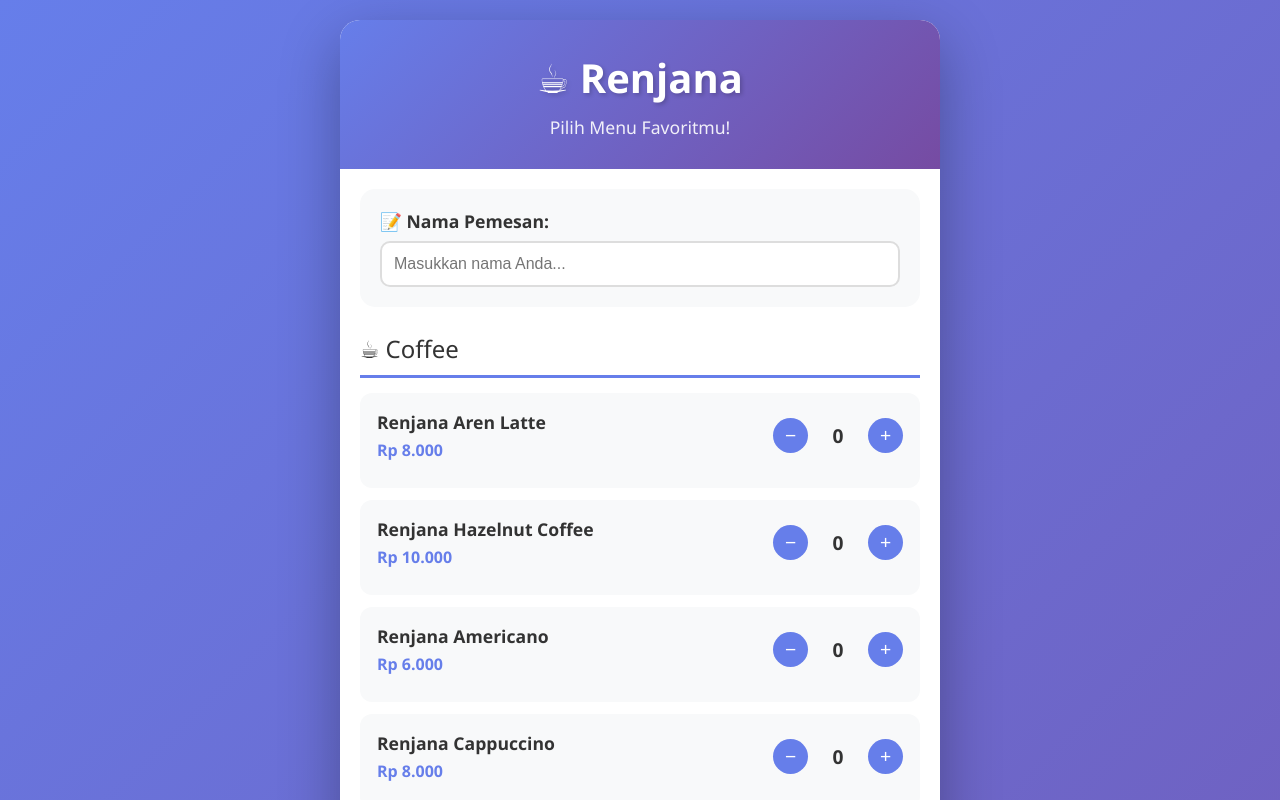
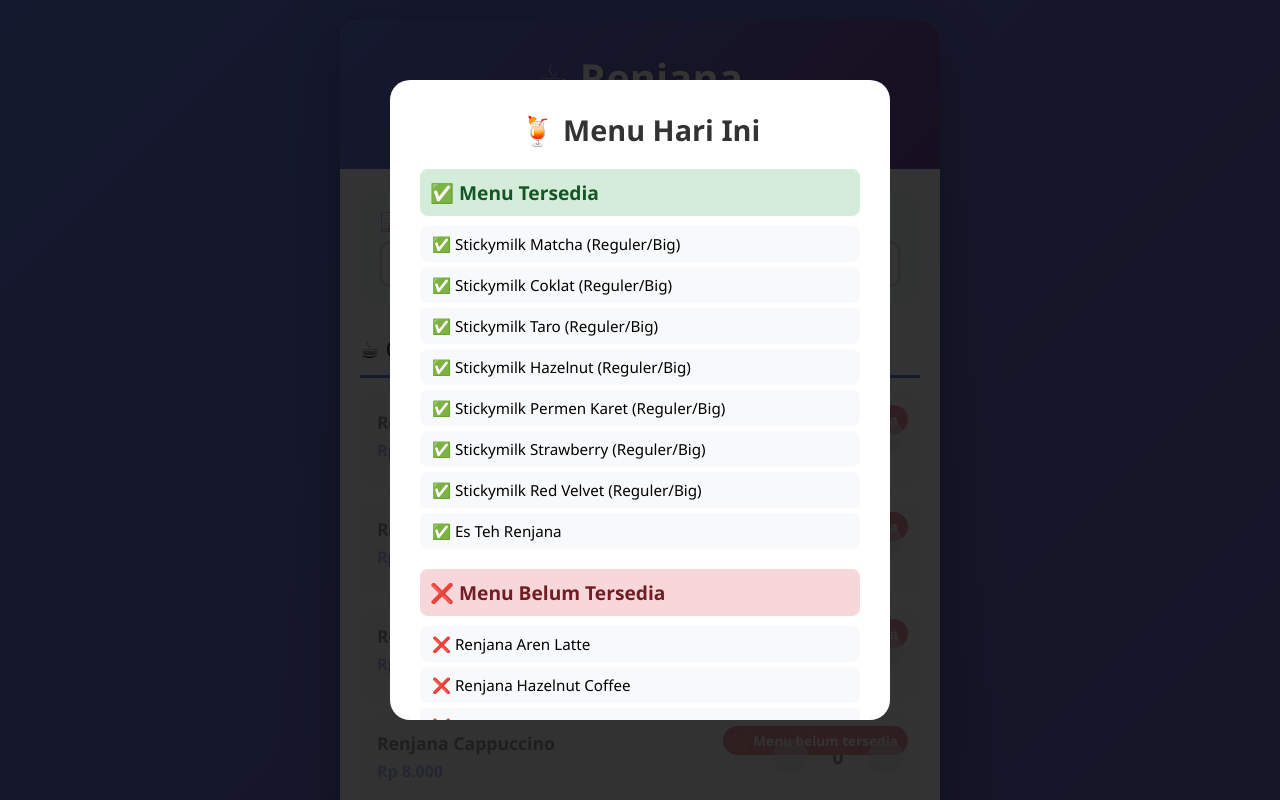
Before and after one commit to DrinkUp12/Drink-Up-By-Renjana, a plain HTML site: page index.html in a window 1280 px wide. Shown: the top 800 px of the page. Drawn offline with Linux system fonts and the light colour scheme.

Commit message:
index.html

```diff
--- a/index.html
+++ b/index.html
@@ -18,9 +18,12 @@
         .customer-info input:focus { outline: none; border-color: #667eea; }
         .category { margin-bottom: 30px; }
         .category-header { font-size: 1.5em; color: #333; margin-bottom: 15px; padding-bottom: 10px; border-bottom: 3px solid #667eea; }
-        .menu-item { background: #f8f9fa; padding: 15px; margin-bottom: 12px; border-radius: 12px; transition: all 0.3s; border: 2px solid transparent; }
+        .menu-item { background: #f8f9fa; padding: 15px; margin-bottom: 12px; border-radius: 12px; transition: all 0.3s; border: 2px solid transparent; position: relative; }
         .menu-item:hover { transform: translateY(-2px); box-shadow: 0 5px 15px rgba(0,0,0,0.1); }
         .menu-item.selected { border-color: #667eea; background: #e8eaf6; }
+        .menu-item.unavailable { opacity: 0.5; }
+        .unavailable-badge { position: absolute; top: 10px; right: 10px; background: #dc3545; color: white; padding: 5px 10px; border-radius: 20px; font-size: 0.85em; font-weight: 600; }
+        .unavailable .qty-btn, .unavailable .size-btn { cursor: not-allowed !important; opacity: 0.5; }
         .item-header { display: flex; justify-content: space-between; align-items: center; margin-bottom: 10px; }
         .item-info { flex: 1; }
         .item-name { font-weight: 600; color: #333; font-size: 1.1em; margin-bottom: 5px; }
@@ -29,10 +32,12 @@
         .qty-btn { width: 35px; height: 35px; border: none; background: #667eea; color: white; border-radius: 50%; font-size: 1.2em; cursor: pointer; transition: all 0.3s; }
         .qty-btn:hover { background: #5568d3; transform: scale(1.1); }
         .qty-btn:active { transform: scale(0.95); }
+        .qty-btn:disabled { background: #ccc; cursor: not-allowed; }
         .qty-display { min-width: 40px; text-align: center; font-weight: 700; font-size: 1.2em; color: #333; }
         .size-options { display: flex; gap: 10px; }
         .size-btn { flex: 1; padding: 8px; border: 2px solid #ddd; background: white; border-radius: 8px; cursor: pointer; transition: all 0.3s; font-weight: 600; }
         .size-btn.active { background: #667eea; color: white; border-color: #667eea; }
+        .size-btn:disabled { background: #f0f0f0; cursor: not-allowed; }
         .summary { background: linear-gradient(135deg, #667eea 0%, #764ba2 100%); color: white; padding: 20px; border-radius: 15px; margin: 20px 0; display: none; }
         .summary.show { display: block; }
         .summary-row { display: flex; justify-content: space-between; margin-bottom: 10px; font-size: 1.1em; }
@@ -53,6 +58,17 @@
         .confirm-btn:hover { background: #218838; }
         .cancel-btn { background: #dc3545; color: white; }
         .cancel-btn:hover { background: #c82333; }
+        .popup-overlay { display: none; position: fixed; top: 0; left: 0; width: 100%; height: 100%; background: rgba(0,0,0,0.8); z-index: 2000; align-items: center; justify-content: center; padding: 20px; }
+        .popup-overlay.active { display: flex; }
+        .popup-content { background: white; padding: 30px; border-radius: 20px; max-width: 500px; width: 100%; max-height: 80vh; overflow-y: auto; }
+        .popup-header { font-size: 1.8em; color: #333; margin-bottom: 20px; text-align: center; font-weight: 700; }
+        .popup-section { margin-bottom: 20px; }
+        .popup-section-title { font-size: 1.2em; font-weight: 700; margin-bottom: 10px; padding: 10px; border-radius: 8px; }
+        .available-section { background: #d4edda; color: #155724; }
+        .unavailable-section { background: #f8d7da; color: #721c24; }
+        .popup-item { padding: 8px 12px; margin: 5px 0; background: #f8f9fa; border-radius: 8px; font-size: 0.95em; }
+        .popup-close-btn { width: 100%; padding: 15px; background: linear-gradient(135deg, #667eea 0%, #764ba2 100%); color: white; border: none; border-radius: 10px; font-size: 1.2em; font-weight: 600; cursor: pointer; margin-top: 10px; }
+        .popup-close-btn:hover { opacity: 0.9; }
     </style>
 </head>
 <body>
@@ -327,27 +343,86 @@
             </div>
         </div>
     </div>
+    <div class="popup-overlay" id="menuPopup">
+        <div class="popup-content">
+            <div class="popup-header">🍹 Menu Hari Ini</div>
+            <div class="popup-section">
+                <div class="popup-section-title available-section">✅ Menu Tersedia</div>
+                <div id="availableList"></div>
+            </div>
+            <div class="popup-section">
+                <div class="popup-section-title unavailable-section">❌ Menu Belum Tersedia</div>
+                <div id="unavailableList"></div>
+            </div>
+            <button class="popup-close-btn" onclick="closePopup()">Mulai Pesan</button>
+        </div>
+    </div>
     <script>
         var menu=[
-            {n:"Renjana Aren Latte",p:8000},
-            {n:"Renjana Hazelnut Coffee",p:10000},
-            {n:"Renjana Americano",p:6000},
-            {n:"Renjana Cappuccino",p:8000},
-            {n:"Stickymilk Matcha",r:8000,b:10000,s:1},
-            {n:"Stickymilk Coklat",r:8000,b:10000,s:1},
-            {n:"Stickymilk Taro",r:8000,b:10000,s:1},
-            {n:"Stickymilk Hazelnut",r:8000,b:10000,s:1},
-            {n:"Stickymilk Permen Karet",r:8000,b:10000,s:1},
-            {n:"Stickymilk Strawberry",r:8000,b:10000,s:1},
-            {n:"Stickymilk Red Velvet",r:8000,b:10000,s:1},
-            {n:"Es Teh Renjana",p:3000},
-            {n:"Thai Tea Renjana",p:8000},
-            {n:"Teh Tarik Renjana",p:8000},
-            {n:"Teh Milk Renjana",p:8000}
+            {n:"Renjana Aren Latte",p:8000,a:0},
+            {n:"Renjana Hazelnut Coffee",p:10000,a:0},
+            {n:"Renjana Americano",p:6000,a:0},
+            {n:"Renjana Cappuccino",p:8000,a:0},
+            {n:"Stickymilk Matcha",r:8000,b:10000,s:1,a:1},
+            {n:"Stickymilk Coklat",r:8000,b:10000,s:1,a:1},
+            {n:"Stickymilk Taro",r:8000,b:10000,s:1,a:1},
+            {n:"Stickymilk Hazelnut",r:8000,b:10000,s:1,a:1},
+            {n:"Stickymilk Permen Karet",r:8000,b:10000,s:1,a:1},
+            {n:"Stickymilk Strawberry",r:8000,b:10000,s:1,a:1},
+            {n:"Stickymilk Red Velvet",r:8000,b:10000,s:1,a:1},
+            {n:"Es Teh Renjana",p:3000,a:1},
+            {n:"Thai Tea Renjana",p:8000,a:0},
+            {n:"Teh Tarik Renjana",p:8000,a:0},
+            {n:"Teh Milk Renjana",p:8000,a:0}
         ];
         var ord=[];
         for(var i=0;i<menu.length;i++)ord.push({q:0,z:'reguler'});
+
+        window.onload=function(){
+            initMenuAvailability();
+            showPopup();
+        };
+
+        function initMenuAvailability(){
+            for(var i=0;i<menu.length;i++){
+                if(!menu[i].a){
+                    var it=document.getElementById('item-'+i);
+                    it.classList.add('unavailable');
+                    var badge=document.createElement('div');
+                    badge.className='unavailable-badge';
+                    badge.textContent='❌ Menu belum tersedia';
+                    it.insertBefore(badge,it.firstChild);
+                    var btns=it.querySelectorAll('.qty-btn, .size-btn');
+                    for(var j=0;j<btns.length;j++){
+                        btns[j].disabled=true;
+                        btns[j].style.pointerEvents='none';
+                    }
+                }
+            }
+        }
+
+        function showPopup(){
+            var av=[],unav=[];
+            for(var i=0;i<menu.length;i++){
+                var sz=menu[i].s?' (Reguler/Big)':'';
+                if(menu[i].a)av.push(menu[i].n+sz);
+                else unav.push(menu[i].n+sz);
+            }
+            var avList='';
+            for(var i=0;i<av.length;i++)avList+='<div class="popup-item">✅ '+av[i]+'</div>';
+            document.getElementById('availableList').innerHTML=avList;
+            var unavList='';
+            for(var i=0;i<unav.length;i++)unavList+='<div class="popup-item">❌ '+unav[i]+'</div>';
+            document.getElementById('unavailableList').innerHTML=unavList;
+            document.getElementById('menuPopup').classList.add('active');
+        }
+
+        function closePopup(){
+            document.getElementById('menuPopup').classList.remove('active');
+        }
+
         function changeQty(i,c){
+            if(!menu[i].a)return;
             var nq=ord[i].q+c;
             if(nq<0)nq=0;
             ord[i].q=nq;
@@ -358,6 +433,7 @@
             updateSummary();
         }
         function changeSize(i,z,el){
+            if(!menu[i].a)return;
             ord[i].z=z;
             var p=el.parentNode;
             var bs=p.querySelectorAll('.size-btn');
@@ -417,7 +493,7 @@
         }
         function sendToWhatsApp(){
             var nm=document.getElementById('customerName').value.trim();
-            var msg='🛍 PESANAN BARU - RENJANA\n\n👤 Nama: '+nm+'\n\n📋 Detail Pesanan:\n━━━━━━━━━━━━━━━\n';
+            var msg='🛍️ *PESANAN BARU - RENJANA*\n\n👤 Nama: *'+nm+'*\n\n📋 Detail Pesanan:\n━━━━━━━━━━━━━━━\n';
             var tot=0;
             for(var i=0;i<ord.length;i++){
                 if(ord[i].q>0){
@@ -429,8 +505,8 @@
                     msg+=dn+'\n   '+ord[i].q+' x Rp '+pr.toLocaleString('id-ID')+' = Rp '+st.toLocaleString('id-ID')+'\n\n';
                 }
             }
-            msg+='━━━━━━━━━━━━━━━\n💰 TOTAL: Rp '+tot.toLocaleString('id-ID')+'';
-            var wn='6281226931785';
+            msg+='━━━━━━━━━━━━━━━\n💰 *TOTAL: Rp '+tot.toLocaleString('id-ID')+'*';
+            var wn='6281234567890';
             window.location.href='https://wa.me/'+wn+'?text='+encodeURIComponent(msg);
         }
     </script>
```
